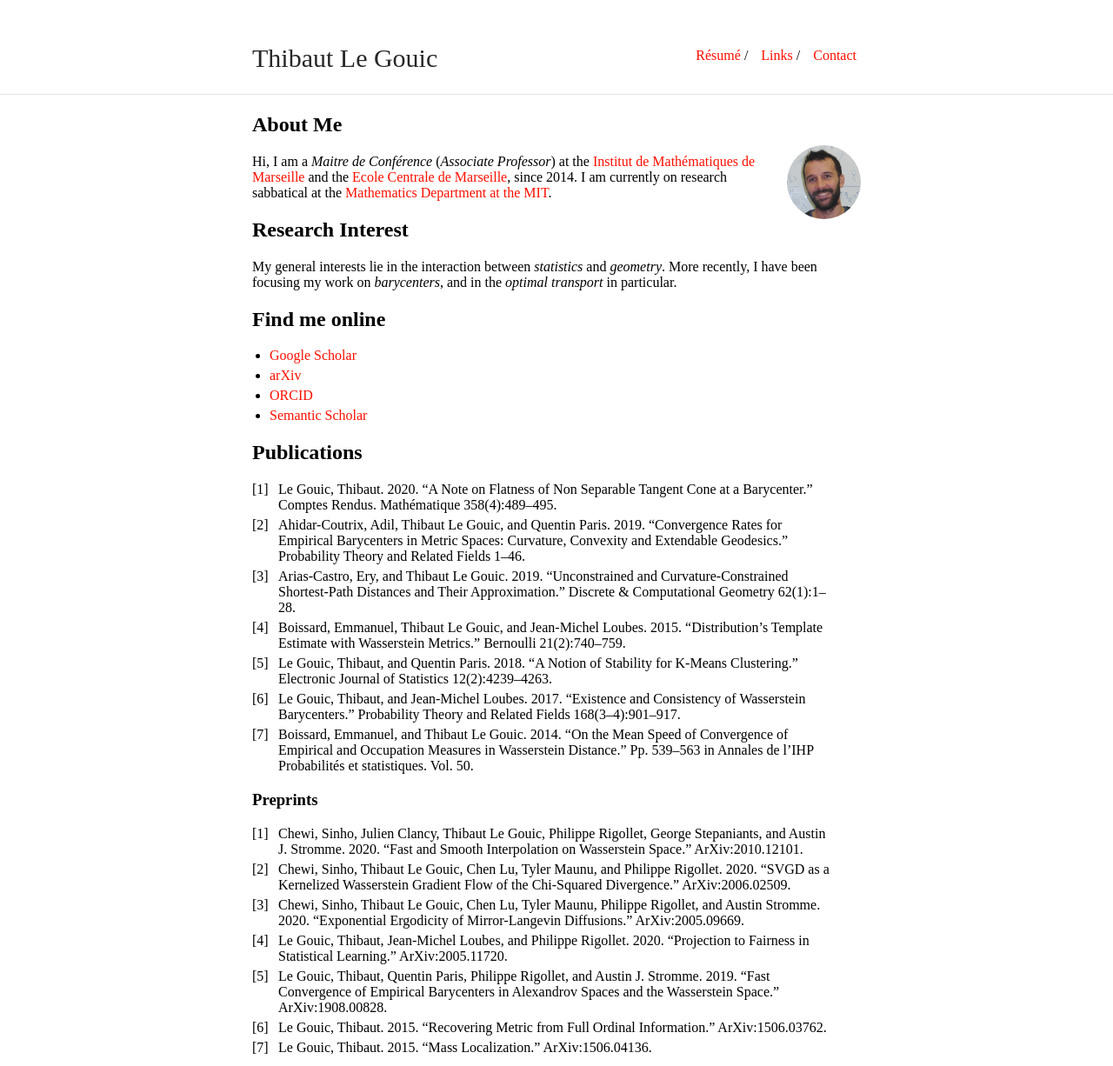
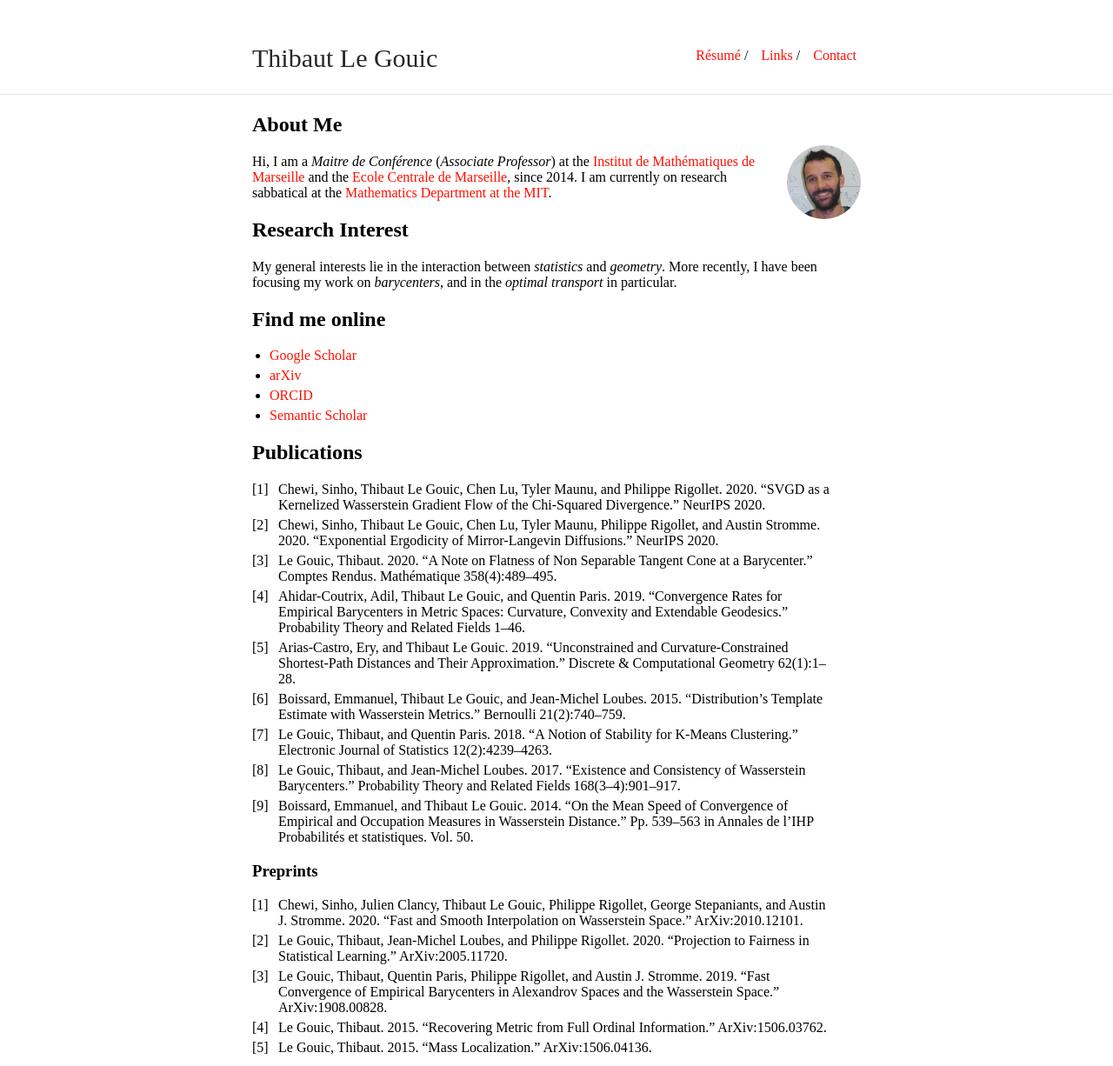
Before and after one commit to ThibautLG/thibautlg.github.io, a Jekyll site: the page built from index.md, in a window 1280 px wide, cut to the strip 0-1226 px from the top of the page. Shown: the whole strip at 87% size. Built offline with Jekyll 4.4.1, drawn with Linux system fonts in a browser that asks for light colours; our own code applies the rules of GitHub Pages for plain Markdown files; part of the change alters nothing that is shown.

Commit message:
update neurips publications

```diff
--- a/index.md
+++ b/index.md
@@ -23,6 +23,8 @@ More recently, I have been focusing my work on *barycenters*, and in the *optima
 
 ## Publications
 
+1. Chewi, Sinho, Thibaut Le Gouic, Chen Lu, Tyler Maunu, and Philippe Rigollet. 2020. “SVGD as a Kernelized Wasserstein Gradient Flow of the Chi-Squared Divergence.” NeurIPS 2020.
+1. Chewi, Sinho, Thibaut Le Gouic, Chen Lu, Tyler Maunu, Philippe Rigollet, and Austin Stromme. 2020. “Exponential Ergodicity of Mirror-Langevin Diffusions.”  NeurIPS 2020.
 1. Le Gouic, Thibaut. 2020. “A Note on Flatness of Non Separable Tangent Cone at a Barycenter.” Comptes Rendus. Mathématique 358(4):489–495.
 1. Ahidar-Coutrix, Adil, Thibaut Le Gouic, and Quentin Paris. 2019. “Convergence Rates for Empirical Barycenters in Metric Spaces: Curvature, Convexity and Extendable Geodesics.” Probability Theory and Related Fields 1–46.
 1. Arias-Castro, Ery, and Thibaut Le Gouic. 2019. “Unconstrained and Curvature-Constrained Shortest-Path Distances and Their Approximation.” Discrete & Computational Geometry 62(1):1–28.
@@ -34,8 +36,6 @@ More recently, I have been focusing my work on *barycenters*, and in the *optima
 ### Preprints
 
 1. Chewi, Sinho, Julien Clancy, Thibaut Le Gouic, Philippe Rigollet, George Stepaniants, and Austin J. Stromme. 2020. “Fast and Smooth Interpolation on Wasserstein Space.” ArXiv:2010.12101.
-1. Chewi, Sinho, Thibaut Le Gouic, Chen Lu, Tyler Maunu, and Philippe Rigollet. 2020. “SVGD as a Kernelized Wasserstein Gradient Flow of the Chi-Squared Divergence.” ArXiv:2006.02509.
-1. Chewi, Sinho, Thibaut Le Gouic, Chen Lu, Tyler Maunu, Philippe Rigollet, and Austin Stromme. 2020. “Exponential Ergodicity of Mirror-Langevin Diffusions.”  ArXiv:2005.09669.
 1. Le Gouic, Thibaut, Jean-Michel Loubes, and Philippe Rigollet. 2020. “Projection to Fairness in Statistical Learning.” ArXiv:2005.11720.
 1. Le Gouic, Thibaut, Quentin Paris, Philippe Rigollet, and Austin J. Stromme. 2019. “Fast Convergence of Empirical Barycenters in Alexandrov Spaces and the Wasserstein Space.” ArXiv:1908.00828.
 1. Le Gouic, Thibaut. 2015. “Recovering Metric from Full Ordinal Information.” ArXiv:1506.03762.
```
